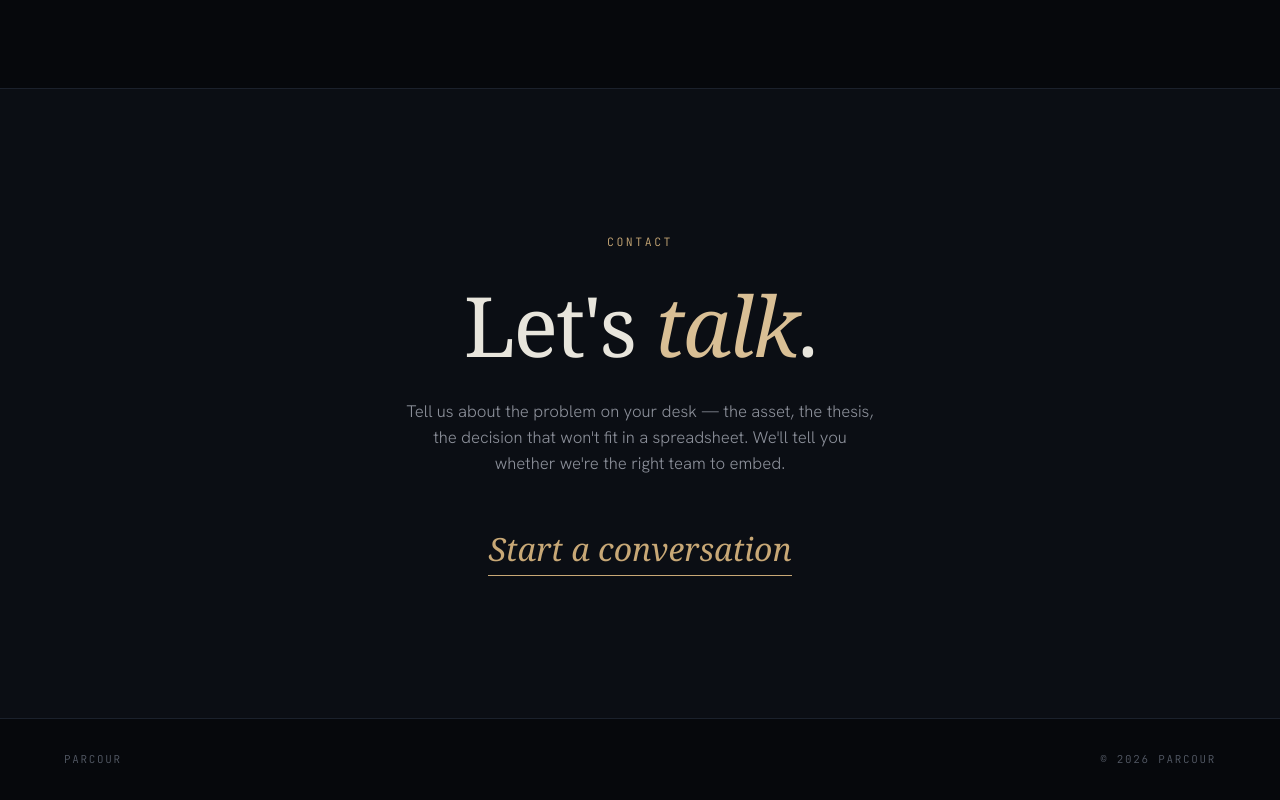
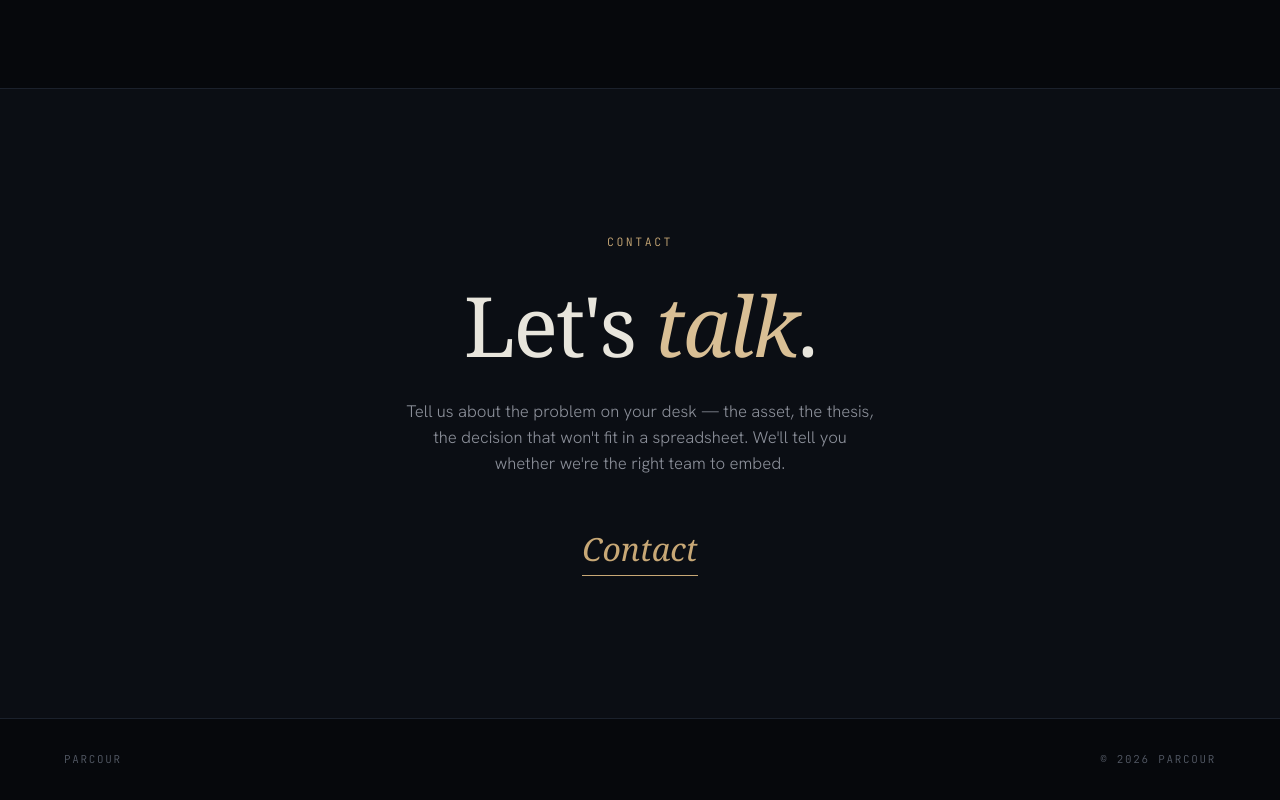
Before and after one commit to Ringo-1123/Parcour-site, a plain HTML site: page index.html in a window 1280 px wide. Shown: the part 4770-5570 px from the top of the page. Drawn offline with Linux system fonts and the light colour scheme.

Commit message:
Contact link text: Start a conversation -> Contact

```diff
--- a/index.html
+++ b/index.html
@@ -764,7 +764,7 @@ footer {
   <div class="contact-label">Contact</div>
   <h2>Let's <em>talk</em>.</h2>
   <p>Tell us about the problem on your desk &mdash; the asset, the thesis, the decision that won't fit in a spreadsheet. We'll tell you whether we're the right team to embed.</p>
-  <a href="mailto:raheel@parcour.uk" class="contact-email">Start a conversation</a>
+  <a href="mailto:raheel@parcour.uk" class="contact-email">Contact</a>
 </section>
 
 <footer>
```
